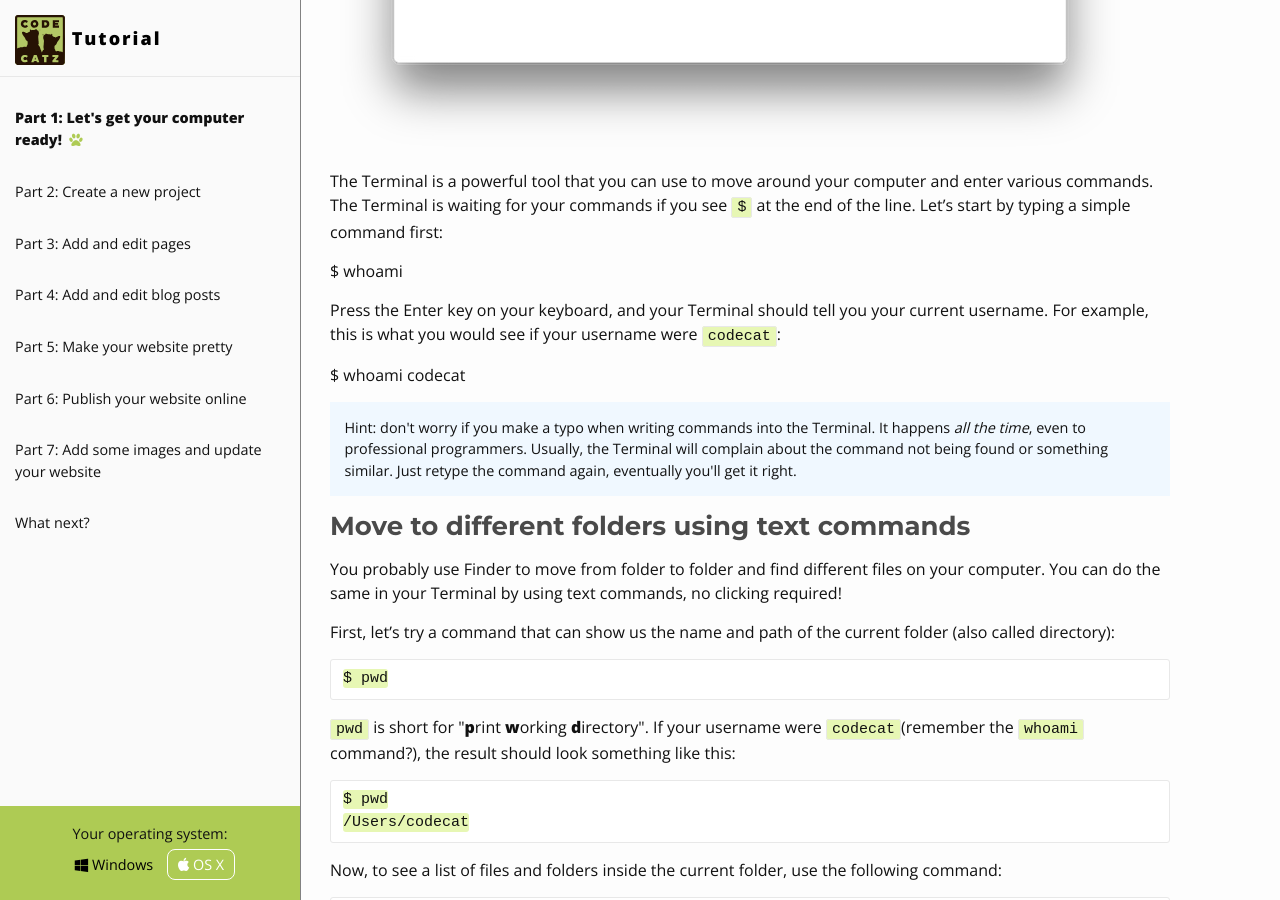
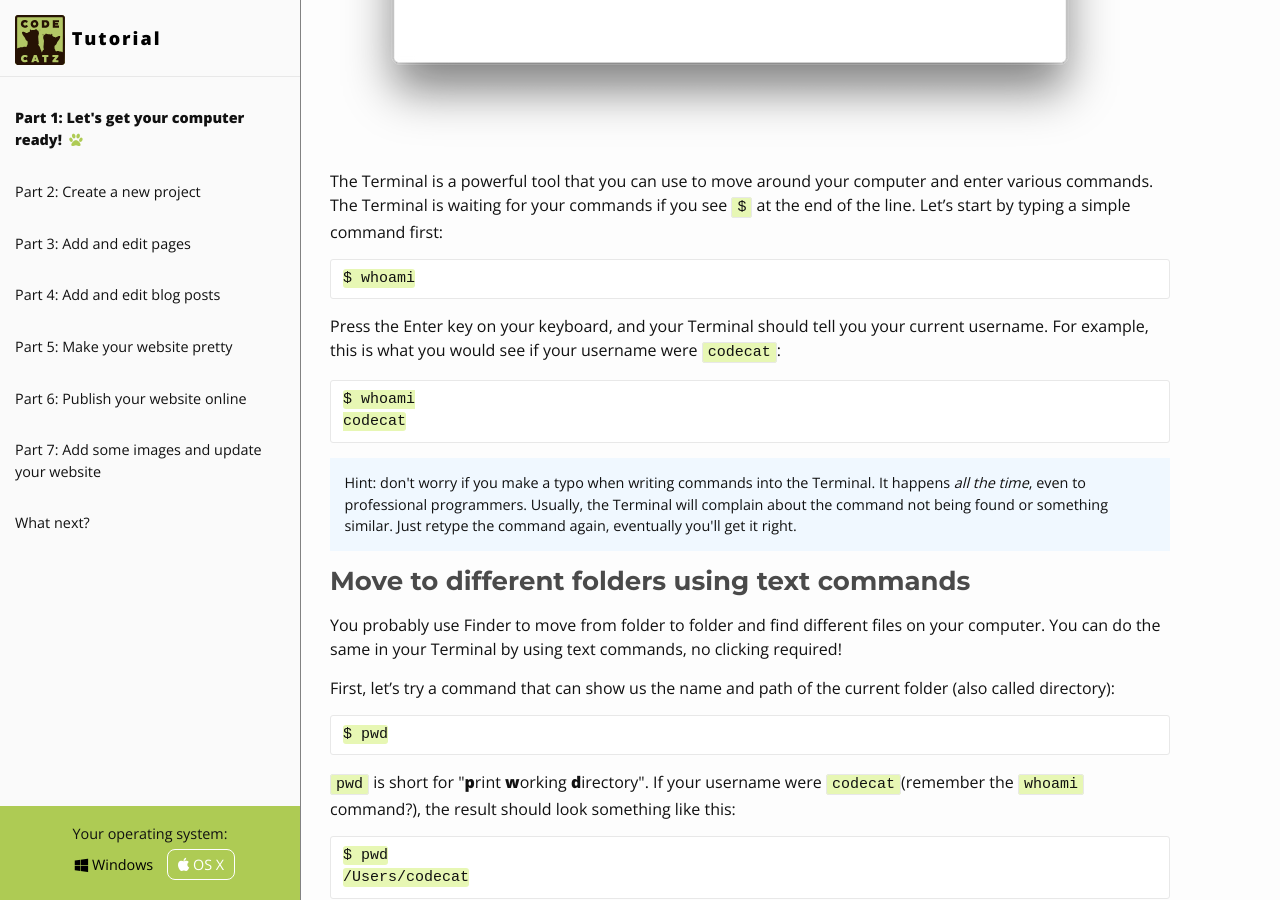
Before and after one commit to CodeCatz/codecatz-tutorial, a Jekyll site: the page built from 1-installation/index.md, in a window 1280 px wide and 900 px high, scrolled down 1004 px. Built offline with Jekyll 4.4.1, drawn with Linux system fonts in a browser that asks for light colours; nearby versions of some CDN libraries.

Commit message:
fixes rendering of text when switching between systems

```diff
--- a/1-installation/index.md
+++ b/1-installation/index.md
@@ -27,27 +27,17 @@
 
 The <span class="os-switch"><span class="osx">Terminal</span><span class="wins">Command Prompt</span></span> is a powerful tool that you can use to move around your computer and enter various commands. The <span class="os-switch"><span class="osx">Terminal</span><span class="wins">Command Prompt</span></span> is waiting for your commands if you see <span class="os-switch"><span class="osx">`$`</span><span class="wins">`>`</span></span> at the end of the line. Let's start by typing a simple command first:
 
-<span class="os-switch">
-<span class="osx">
-	$ whoami
-</span>
-<span class="wins">
-	> whoami
-</span>
-</span>
+
+<div class="highlighter-rouge"><pre class="highlight"><code><span class="os-switch"><span class="osx">$ </span><span class="wins">> </span></span>whoami
+</code></pre></div>
 
 Press the Enter key on your keyboard, and your <span class="os-switch"><span class="osx">Terminal</span><span class="wins">Command Prompt</span></span> should tell you your current username. For example, this is what you would see if your username were `codecat`:
 
-<span class="os-switch">
-<span class="osx">
-	$ whoami
-	codecat
-</span>
-<span class="wins">
-	> whoami
-	codecatcomputer/codecat
-</span>
-</span>
+<div class="highlighter-rouge"><pre class="highlight"><code><span class="os-switch"><span class="osx">$ whoami
+codecat</span><span class="wins">> whoami
+comuter name\codecat</span></span>
+</code></pre></div>
+
 <div class="hint os-switch">
 Hint: don't worry if you make a typo when writing commands into the <span class="osx">Terminal</span><span class="wins">Command Prompt</span>. It happens <em>all the time</em>, even to professional programmers. Usually, the <span class="osx">Terminal</span><span class="wins">Command Prompt</span> will complain about the command not being found or something similar. Just retype the command again, eventually you'll get it right.
 </div>
```
Also changed, not shown: 1 other file.
